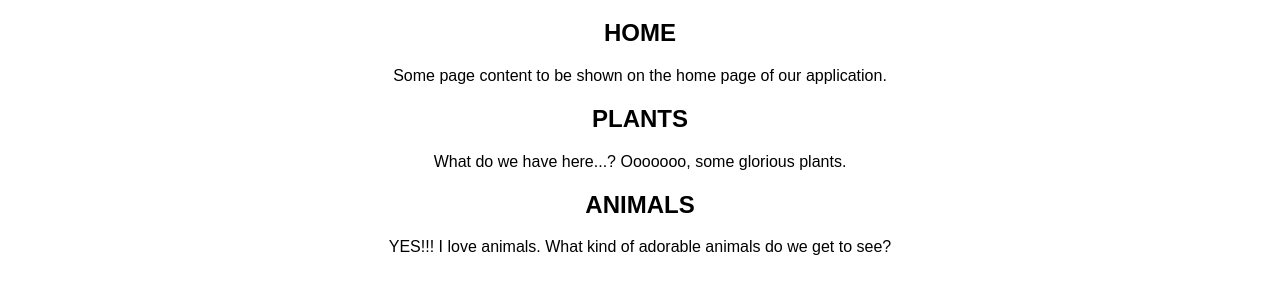
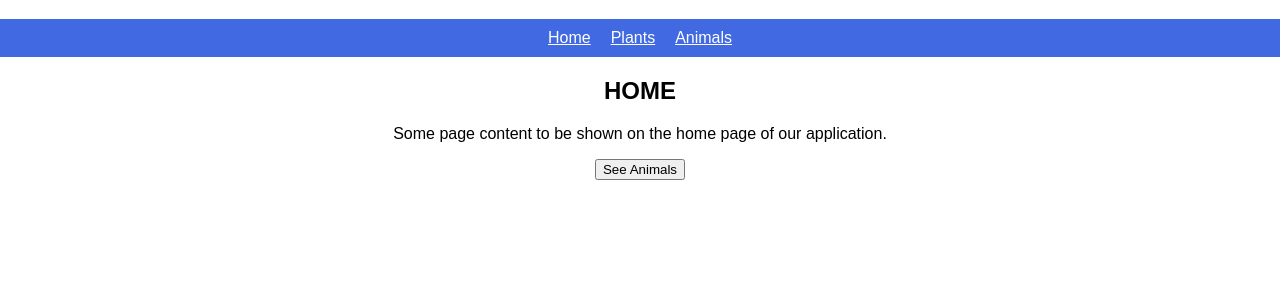
Before and after one commit to myronschippers/tyto-react-router-lecture, a React app: page / in a window 1280 px wide. Shown: the part 61-354 px from the top of the page. Built offline with nearby package versions, Linux system fonts and the light colour scheme.

Commit message:
adding code from lecture for React Router setup

```diff
--- a/package.json
+++ b/package.json
@@ -5,6 +5,7 @@
   "dependencies": {
     "react": "^16.9.0",
     "react-dom": "^16.9.0",
+    "react-router-dom": "^5.1.2",
     "react-scripts": "^3.1.1"
   },
   "scripts": {
--- /dev/null
+++ b/src/Components/AnimalsButton/AnimalsButton.js
@@ -0,0 +1,18 @@
+import React, { Component } from 'react';
+import { withRouter } from 'react-router-dom';
+
+class AnimalsButton extends Component {
+    clickGoToAnimals = (event) => {
+        alert('You are heading to the Animals page!!!!');
+        // CHANGE PAGES???
+        this.props.history.push('/animal');
+    }
+
+    render() {
+        return (
+            <button onClick={this.clickGoToAnimals}>See Animals</button>
+        );
+    }
+}
+
+export default withRouter(AnimalsButton);
--- a/src/Components/App/App.css
+++ b/src/Components/App/App.css
@@ -26,3 +26,22 @@
   from { transform: rotate(0deg); }
   to { transform: rotate(360deg); }
 }
+
+.navList {
+  margin: 0;
+  padding: 0;
+  list-style: none;
+}
+
+.navList > * {
+  display: inline-block;
+  padding: 10px;
+}
+
+.navList a {
+  color: white;
+}
+
+nav {
+  background-color: royalblue;
+}
--- a/src/Components/App/App.js
+++ b/src/Components/App/App.js
@@ -1,29 +1,34 @@
 import React, { Component } from 'react';
 import './App.css';
+import { HashRouter as Router, Route, Link } from 'react-router-dom';
+
+// PAGE COMPONENTS
+import Home from '../pages/Home/Home';
+import Plant from '../pages/Plant/Plant';
+import Animal from '../pages/Animal/Animal';
 
 class App extends Component {
     render() {
         return (
-            <div className="App">
-                <header>
-                    <h1>Single Page Application (SPA)</h1>
-                </header>
+            <Router>
+                <div className="App">
+                    <header>
+                        <h1>Single Page Application (SPA)</h1>
+                    </header>
 
-                <div>
-                    <h2>HOME</h2>
-                    <p>Some page content to be shown on the home page of our application.</p>
+                    <nav>
+                        <ul className="navList">
+                            <li><Link to="/">Home</Link></li>
+                            <li><Link to="/plant">Plants</Link></li>
+                            <li><Link to="/animal">Animals</Link></li>
+                        </ul>
+                    </nav>
+
+                    <Route path="/" exact component={Home} />
+                    <Route path="/plant" component={Plant} />
+                    <Route path="/animal" component={Animal} />
                 </div>
-
-                <div>
-                    <h2>PLANTS</h2>
-                    <p>What do we have here...? Ooooooo, some glorious plants.</p>
-                </div>
-
-                <div>
-                    <h2>ANIMALS</h2>
-                    <p>YES!!! I love animals. What kind of adorable animals do we get to see?</p>
-                </div>
-            </div>
+            </Router>
         );
     }
 }
--- /dev/null
+++ b/src/Components/pages/Animal/Animal.js
@@ -0,0 +1,14 @@
+import React, { Component } from 'react';
+
+class Animal extends Component {
+    render() {
+        return (
+            <div>
+                <h2>ANIMALS</h2>
+                <p>YES!!! I love animals. What kind of adorable animals do we get to see?</p>
+            </div>
+        );
+    }
+}
+
+export default Animal;
--- /dev/null
+++ b/src/Components/pages/Home/Home.js
@@ -0,0 +1,16 @@
+import React, { Component } from 'react';
+import AnimalsButton from '../../AnimalsButton/AnimalsButton';
+
+class Home extends Component {
+    render() {
+        return (
+            <div>
+                <h2>HOME</h2>
+                <p>Some page content to be shown on the home page of our application.</p>
+                <AnimalsButton />
+            </div>
+        );
+    }
+}
+
+export default Home;
--- /dev/null
+++ b/src/Components/pages/Plant/Plant.js
@@ -0,0 +1,16 @@
+import React, { Component } from 'react';
+import AnimalsButton from '../../AnimalsButton/AnimalsButton';
+
+class Plant extends Component {
+    render() {
+        return (
+            <div>
+                <h2>PLANTS</h2>
+                <p>What do we have here...? Ooooooo, some glorious plants.</p>
+                <AnimalsButton />
+            </div>
+        );
+    }
+}
+
+export default Plant;
```
Also changed, not shown: 1 other file.
